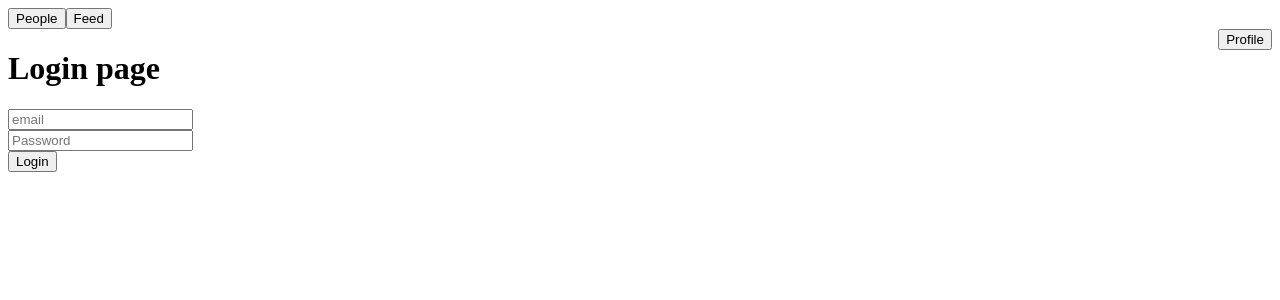
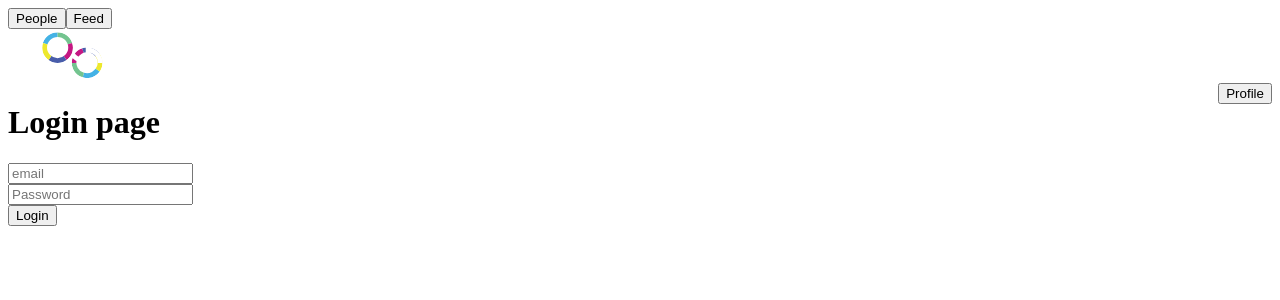
Before and after one commit to MGrudule/Knock, a Vue app: page / in a window 1280 px wide. Shown: the top 300 px of the page. Built offline with nearby package versions, Linux system fonts and the light colour scheme; a web font is replaced by a local one.

Commit message:
[w12] Logo in menu

```diff
--- a/src/App.vue
+++ b/src/App.vue
@@ -1,13 +1,18 @@
 <template>
   <div id="app" class="container">
+
     <div class="row" >
-          <div class="col-sm-8">
+          <div class="col-sm-4">
 
             <router-link v-show="$store.state.navigation.show " tag="button" class="button block-mobile" to="/people">People</router-link>
             <router-link v-show="$store.state.navigation.show " tag="button" class="button block-mobile" to="/feed">Feed</router-link>
             <!-- <router-link tag="button" class="button block-mobile" to="/circles">Circles</router-link>
             <router-link tag="button" class="button block-mobile" to="/events">Events</router-link> -->
 
+          </div>
+          <div class="col-sm-4">
+            <img v-if="$store.state.navigation.show " src="/static/img/logo.svg" height="50"/>
+            <img v-else src="/static/img/logo.svg" />
           </div>
           <div class="col-sm-3">
 
@@ -25,6 +30,15 @@
 export default {
 
   name: 'App',
+  data() {
+    return {
+
+      circleLength: 371.9451599121094,
+      hasMounted: false,
+
+
+    }
+  },
 
 
 }
```
Also changed, not shown: static/img/logo.svg (added).
